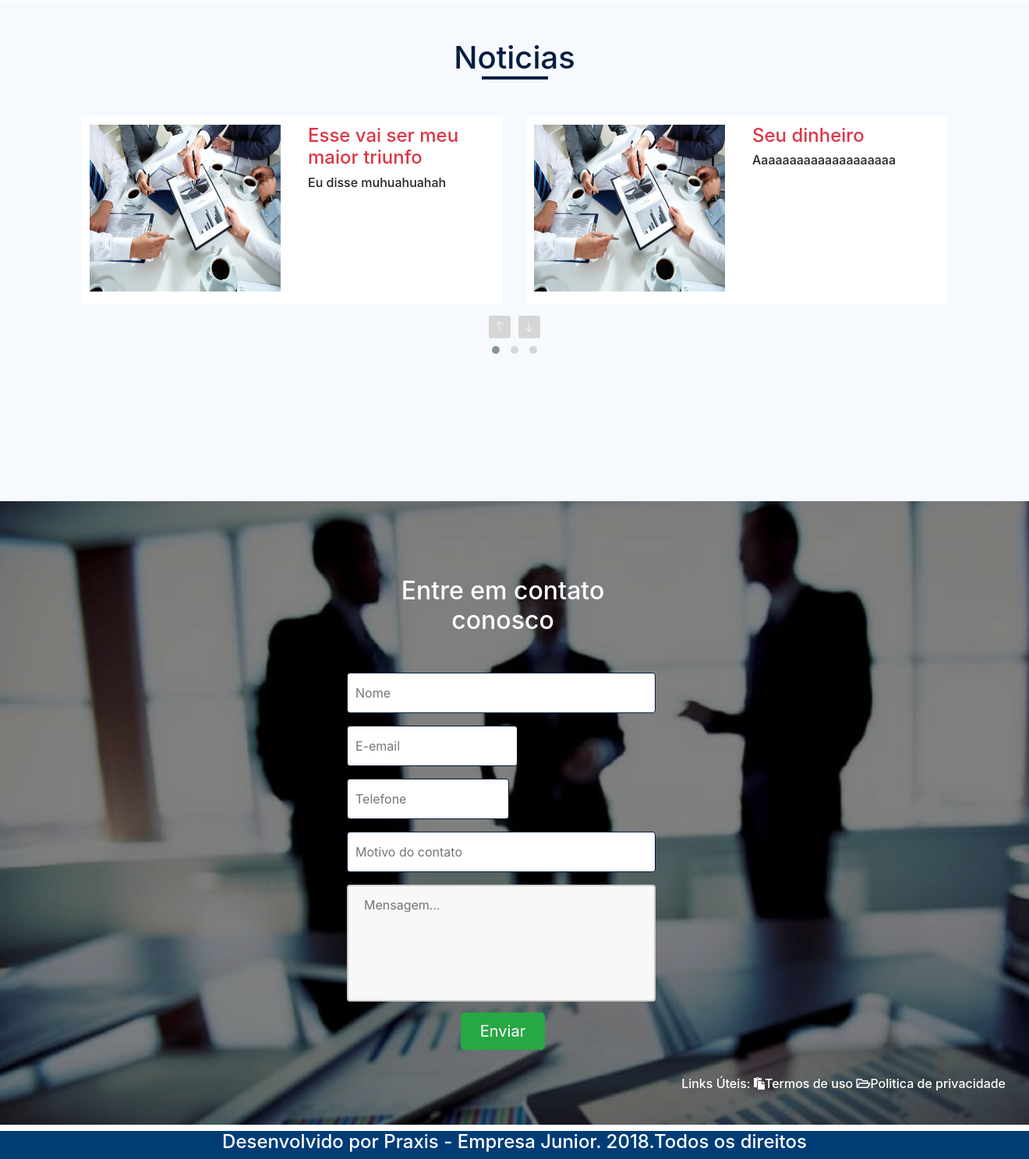
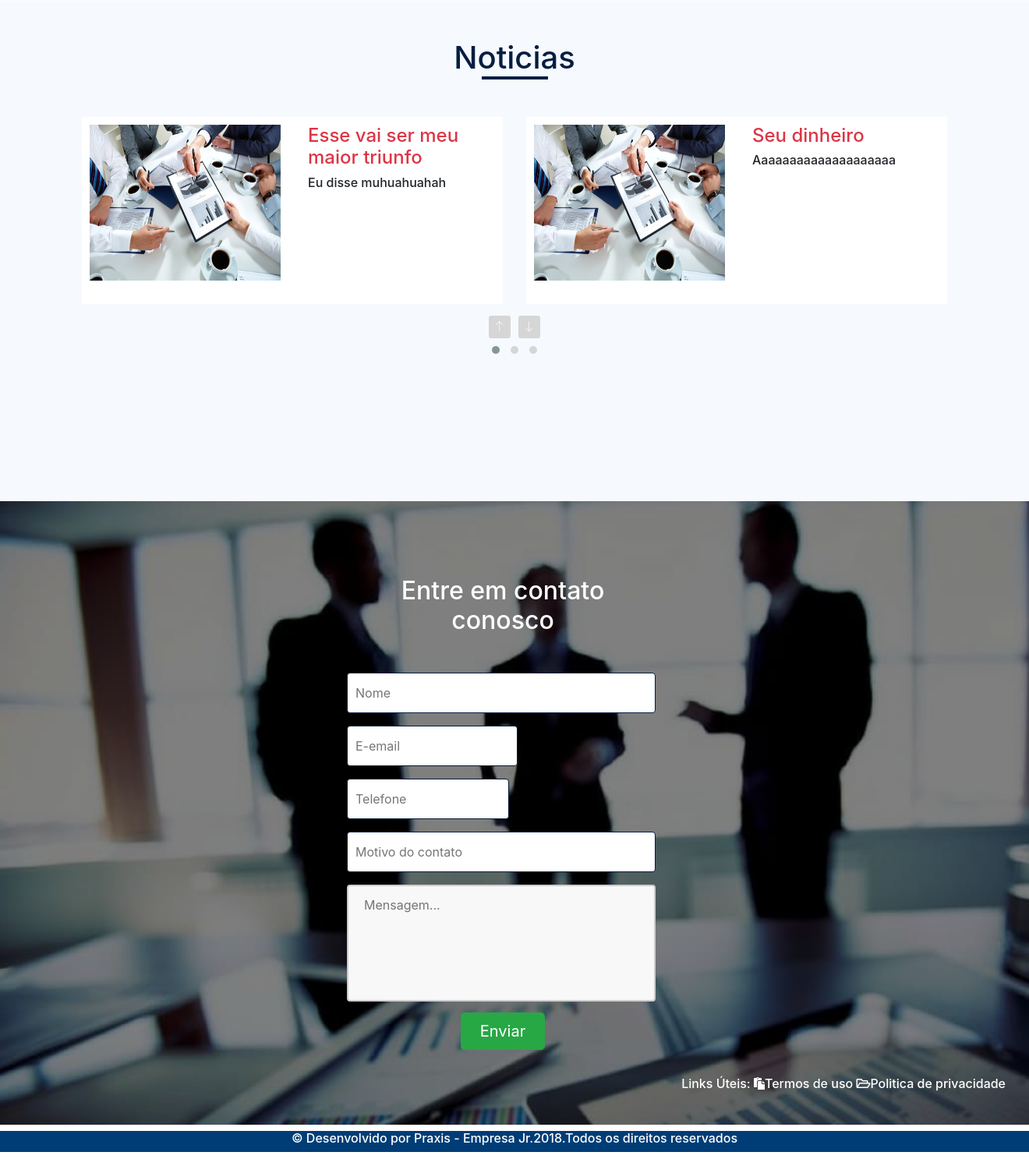
Before and after one commit to JaymeAnuncicao/Consultor-MEi, a PHP site: page / in a window 1320 px wide. Shown: the part 4317-5804 px from the top of the page at 78% size. Run offline with PHP 8.4, Linux system fonts and the light colour scheme; data comes from the database, SQL or seed files in the repository; some libraries are stand-ins or nearby versions.

Commit message:
Add files via upload

```diff
--- a/MEI/Css/main.css
+++ b/MEI/Css/main.css
@@ -56,7 +56,7 @@ body {
   position: relative;
 }
 
-/* ol, ul {
+ol, ul {
   margin: 0;
   padding: 0;
   list-style: none;
@@ -570,7 +570,7 @@ td, th {
 
 .text-black {
   color: #000;
-} */
+}
 
 .transition {
   -webkit-transition: all 0.3s ease 0s;
--- a/MEI/Css/responsive.css
+++ b/MEI/Css/responsive.css
@@ -12,14 +12,14 @@
 /*---------GALAXY S5------ */
 @media only screen and (max-width: 360px) and (min-height: 640px){
     #home{height: 130vh;}
-    .navbar{height: 15vh !important;}
+    .iphone{display: none;}
     .bg{height: 100%;}
     .button1{width: 80vw;}
     .margem{margin-top: 25%;}
     #nossaempresa{height: 180vh;}
     .iframe{width: 80vw;height: 50vh !important;margin: 0;}
     .alin{text-align: center;}
-    #funcionalidades{height: 280vh !important;}
+    #funcionalidades{height: 220vh !important;}
     .ajust{text-align: center;}
     .func{margin-left: 23vw;width: 50%;}
     .func1{margin-left: 23vw;width: 50%;}
@@ -28,22 +28,23 @@
     #cartao{height: 180vh !important;}
     .testimonial-area{height: 100vh !important;}
     #noticias{height: 85vh !important;}
+    .img-news   {display: none !important;}
     #news{margin-left: -15vw;}
     .carousel-control-next-icon{margin-left: 1vw;width: 7vw;height: 5vh;}
     .carousel-control-prev-icon{margin-right: 1vw;width: 7vw;height: 5vh;}
-    .img-news{height: 15vh;margin-left: 5vw;}
+    /* .img-news{height: 15vh;margin-left: 5vw;} */
     .backg{height: 30vh;}
     #contatos{height: 110vh;}
     .conta1{width: 80vw;}
-    .conta{width: 50vw;}
-    #cemail{width: 31vw;}
+    .conta{width: 35vw;}
+    #cemail{width: 43vw;}
     #mensage{width: 80vw;}
     .creditos{text-align: center;}
     .uso{width: 100%;}
     .sendemail{margin-left: 10vw;}
 }
 /*-------DEITADO------ */
-@media only screen and (max-width: 640px) and (min-height: 360px){
+/* @media only screen and (max-width: 640px) and (min-height: 360px){
     #home{height: 230vh;}
     .navbar{height: 20vh;}
     .bg{height: 100%;}
@@ -72,20 +73,22 @@
     .uso{width: 100%;}
     .sendemail{align-self: center;margin-left: 10vw;}
     #sendmail{align-self: center;margin-left: 3vw;}
-}
+} */
 
 /*---------GALAXY S5------ */
 
 
 /* -----PIXEL 2---- */
 @media only screen and (max-width: 411px) and (min-height: 731px){
-    #home{height: 130vh;}
+    #home{height: 120vh;}
     .bg{height: 100%;}
     .button1{width: 80vw;}
     .margem{margin-top: 25%;}
-    #nossaempresa{height: 200vh;}
+    #nossaempresa{height: 150vh;}
+    .iframe{width: 80vw;height: 50vh !important;margin: 0;}
     .alin{text-align: center;margin-left: 1vh;}
-    #funcionalidades{height: 280vh;}
+    #funcionalidades{height: 170vh;}
+    .iphone{display: none;}
     .ajust{text-align: center;}
     .func{margin-left: 23vw;width: 50%;}
     .func1{margin-left: 23vw;width: 50%;}
--- a/MEI/Css/style.css
+++ b/MEI/Css/style.css
@@ -25,7 +25,7 @@ ul {height: 12vh;}
 
 /* ---------------NOSSA EMPRESA:INICIO----------- */
 #nossaempresa{ height: 70vh;}
-.ipsum{font-size: 30px;}
+.ipsum{font-size: 20px;}
 .iframe{width: 50vw;height: 60vh;margin-top: 5vh;margin-left: 5vw;}
 /* ---------------NOSSA EMPRESA:FIM----------- */
 
@@ -86,13 +86,13 @@ hr{border: none;}
 .testimonial-area .lnr-arrow-up:hover, .testimonial-area .lnr-arrow-down:hover {background: #8490ff;color: #fff;}
 
 .single-testimonial {background-color: #fff;padding: 25px 30px 12px 30px;-webkit-transition: all 0.3s ease 0s;-moz-transition: all 0.3s ease 0s;-o-transition: all 0.3s ease 0s;transition: all 0.3s ease 0s;}
-.single-testimonial:hover {cursor: pointer;}
+.single-testimonial:hover {}
 
 .single-testimonial .thumb {margin-right: 30px;}
 
 .single-testimonial h4 {-webkit-transition: all 0.3s ease 0s;-moz-transition: all 0.3s ease 0s;-o-transition: all 0.3s ease 0s;transition: all 0.3s ease 0s;margin-bottom: 5px;}
 
-.single-testimonial:hover h4 {color: #8490ff;cursor: pointer;}
+.single-testimonial:hover h4 {color: #8490ff;}
 
 /* -----------DEPOIMENTOS: FIM---------- */
 
--- a/MEI/index.php
+++ b/MEI/index.php
@@ -110,7 +110,7 @@
                 <span class="navbar-toggler-icon "></span>
             </button>
             <div class="collapse navbar-collapse " id="navbarNav">
-                <ul class="navbar-nav ml-5 ">
+                <ul class="navbar-nav ml-3 ">
                     <li class="nav-item active efect ">
                         <a class="nav-link nav-item text-white mt-3 " href="#home">Home <span class="sr-only">(current)</span></a>
                     </li>
@@ -118,7 +118,7 @@
                         <a class="nav-link text-white mt-3" href="#enterprise">Nossa Empresa</a>
                     </li>
                     <li class="nav-item efect" id="functions">
-                        <a class="nav-link text-white mt-3" href="#funcionalidades">Funcinalidades</a>
+                        <a class="nav-link text-white mt-3" href="#funcionalidades">Funcionalidades</a>
                     </li>
                     <li class="nav-item efect" id="plans">
                         <a class="nav-link text-white mt-3" href="#planos">Planos</a>
@@ -163,7 +163,7 @@
         <div class="row container-fluid justify-content-center alin" >
             <div class="col-md-4">
                 <h2 class="texto ">Aprenda mais sobre a</h2>
-                <p class="texto ipsum mt-5 text-justify">Lorem Ipsum sobreviveu não só a cinco séculos, como também ao  salto para a editoração eletrônica, permanecendo essencialmente  inalterado. Se popularizou na  década de 60, quando a Letraset  lançou decalques contendo</p>
+                <p class="texto ipsum mt-5 text-justify">Lorem Ipsum sobreviveu não só a cinco séculos, como também ao  salto para a editoração eletrônica, permanecendo essencialmente  inalterado. Se popularizou na  década de 60, quando a Letraset  lançou decalques contendo Lorem ipsum dolor sit amet, consectetur adipisicing elit. In dolor similique eius nihil dolorem voluptas facilis accusamus quasi nemo animi id esse enim, facere fugiat reiciendis consequuntur nisi. Blanditiis, repellendus. Lorem ipsum dolor sit amet consectetur adipisicing elit. Asperiores dolorum at fuga, ipsam numquam libero fugit quibusdam. </p>
             </div>
             <div class="col-md-6 ">
                 <iframe class="iframe"   src="https://www.youtube.com/embed/fJ9rUzIMcZQ" frameborder="0" allow="accelerometer; autoplay; encrypted-media; gyroscope; picture-in-picture" allowfullscreen></iframe>
@@ -214,7 +214,7 @@
         <!----------------------------BLOCO 1:FIM------------------------>
 
         <!----------------------------IMG-IPHONE:INICIO------------------------>
-            <div class="col-md-4 text-center "><img src="Media/img/iphone.jpg" alt=""></div>
+            <div class="col-md-4 text-center iphone"><img src="Media/img/iphone.jpg" alt=""></div>
         <!----------------------------IMG-IPHONE:FIM------------------------>
 
         <!--------------------------BLOCO 2:INICIO------------------------------>
@@ -433,7 +433,7 @@
                 <div class="active-news">
                     <div class="single-news item d-flex flex-row">
                         <div class="col-md-6 d-flex thumblr">
-                            <img class="img-fluid" src="Media/img/img-home.jpg" >
+                            <img class="img-fluid img-news " src="Media/img/img-home.jpg" >
                         </div>
                         <div class="col-md-6 desc-news">
                             <!-- <h4>Seu dinheiro</h4>
@@ -450,7 +450,7 @@
                     </div>
                     <div class="single-news item d-flex flex-row">
                         <div class="thumblr col-md-6 d-flex">
-                            <img class="img-fluid" src="Media/img/img-home.jpg" width="300" height="150">
+                            <img class="img-fluid img-news" src="Media/img/img-home.jpg" width="300" height="150">
                         </div>
                         <div class="desc-news col-md-6">
                                 <!-- <h4>Seu dinheiro</h4>
@@ -467,7 +467,7 @@
                     </div>
                     <div class="single-news item d-flex flex-row">
                         <div class="thumblr col-md-6 d-flex">
-                            <img class="img-fluid" src="Media/img/img-home.jpg" width="300" height="150">
+                            <img class="img-fluid img-news" src="Media/img/img-home.jpg" width="300" height="150">
                         </div>
                         <div class="desc-news col-md-6">
                             <!-- <h4>Seu dinheiro</h4>
@@ -484,7 +484,7 @@
                     </div>
                     <div class="single-news item d-flex flex-row">
                         <div class="thumblr col-md-6 d-flex">
-                            <img class="img-fluid" src="Media/img/img-home.jpg" width="300" height="150">
+                            <img class="img-fluid img-news" src="Media/img/img-home.jpg" width="300" height="150">
                         </div>
                         <div class="desc-news col-md-6">
                             <!-- <h4>Seu dinheiro</h4>
@@ -501,7 +501,7 @@
                     </div>
                     <div class="single-news item d-flex flex-row">
                         <div class="thumblr col-md-6 d-flex">
-                            <img class="img-fluid" src="Media/img/img-home.jpg" width="300" height="150">
+                            <img class="img-fluid img-news" src="Media/img/img-home.jpg" width="300" height="150">
                         </div>
                         <div class="desc-news col-md-6">
                             <!-- <h4>Seu dinheiro</h4>
@@ -518,7 +518,7 @@
                     </div>
                     <div class="single-news item d-flex flex-row">
                         <div class="thumblr col-md-6 d-flex">
-                            <img class="img-fluid" src="Media/img/img-home.jpg" width="300" height="150">
+                            <img class="img-fluid img-news" src="Media/img/img-home.jpg" width="300" height="150">
                         </div>
                         <div class="desc-news col-md-6">
                             <!-- <h4>Seu dinheiro</h4>
@@ -572,7 +572,7 @@
     <footer id="footer" class="container-fluid">
 
         <div class="row justify-content-center text-white">
-            <h4 class="creditos">Desenvolvido por Praxis - Empresa Junior. 2018.Todos os direitos</h2>
+            <h6 class="creditos">© Desenvolvido por Praxis - Empresa Jr.2018.Todos os direitos reservados</h2>
         </div>
      </footer>
    <!--------------------CONTATOS:FIM-------------------------------->
```
Also changed, not shown: MEI/Js/app.js (+0 -21 lines).
